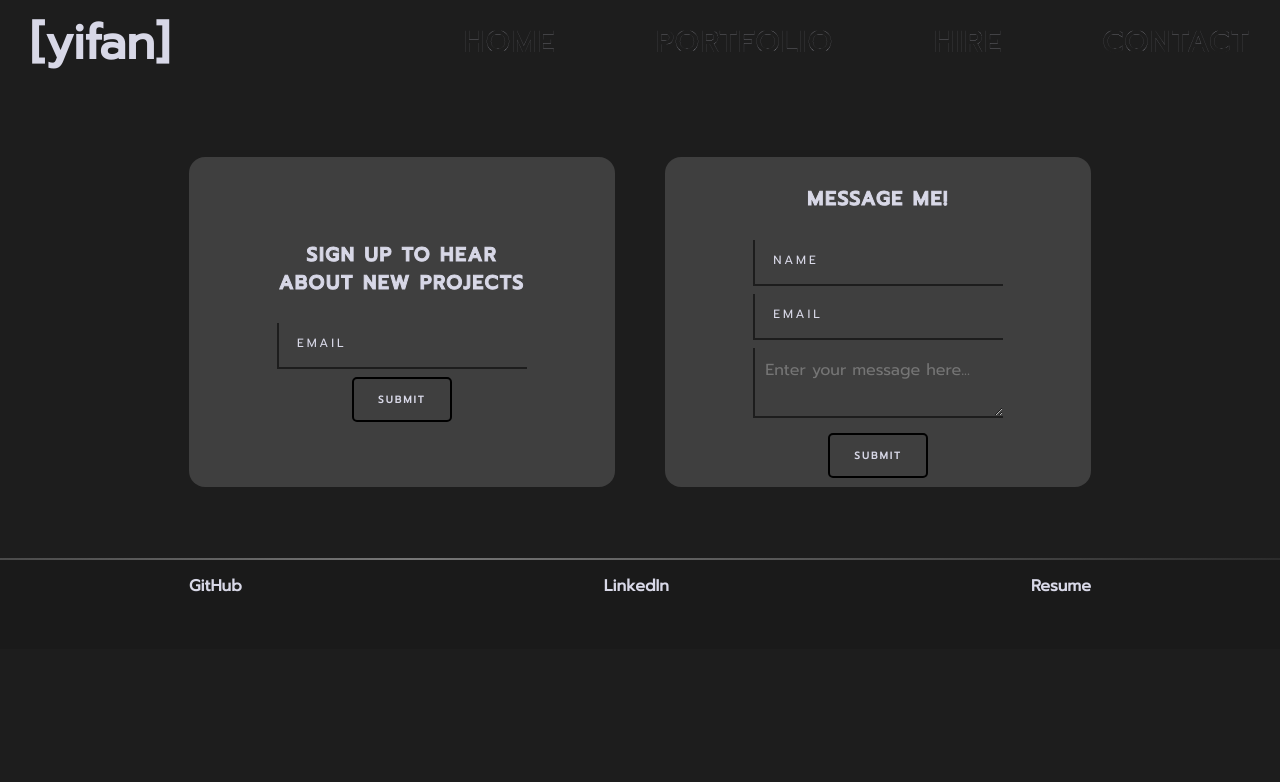
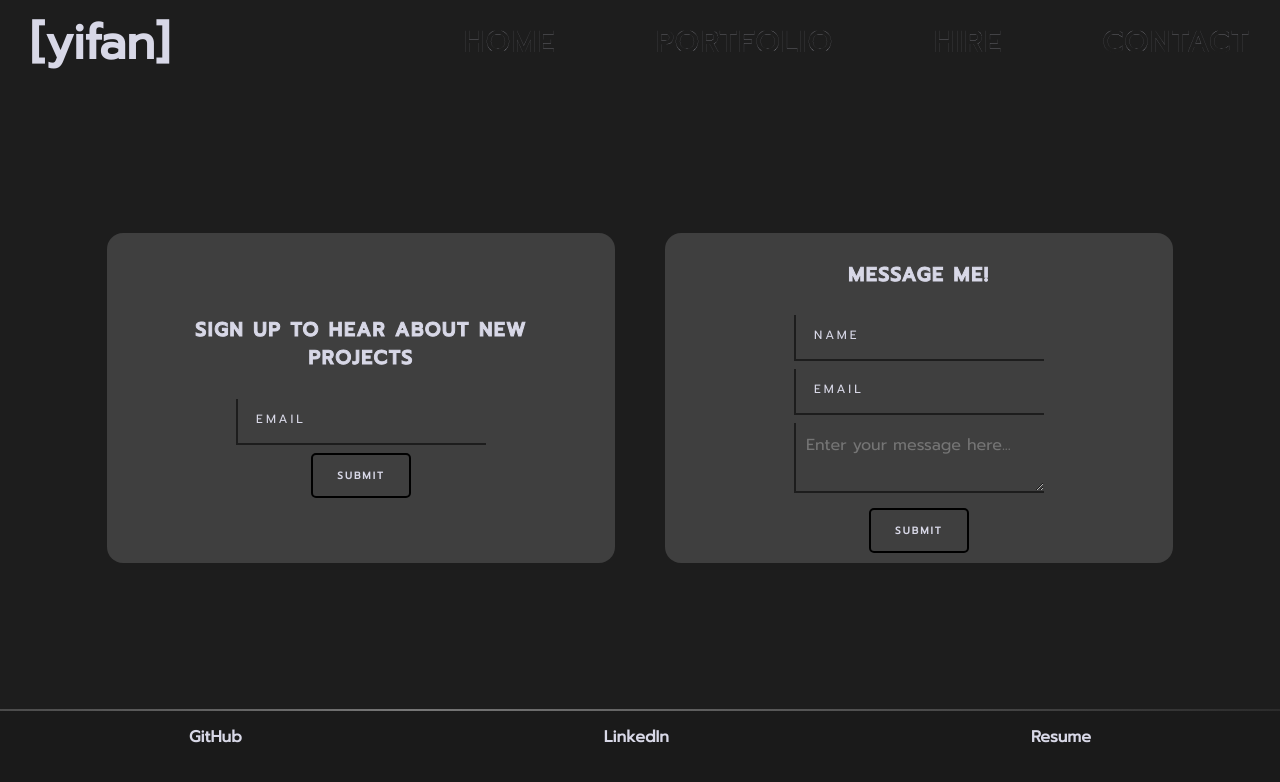
Before and after one commit to yifan117/my-portfolio, a SvelteKit app: page /contact-me in a window 1280 px wide. Shown: the top 782 px of the page. Built offline with nearby package versions, Linux system fonts and the light colour scheme; some icons are missing.

Commit message:
fixed resizing card issue for contact page

```diff
--- a/src/routes/contact-me/+page.svelte
+++ b/src/routes/contact-me/+page.svelte
@@ -68,6 +68,7 @@ body
     width 100vw
     margin 0px
     height 100vh
+    justify-content space-between
     flex-direction column
     align-items center
     background #1D1D1D
@@ -101,7 +102,8 @@ span
     align-items center
     padding 80px
     flex-direction column
-    width 40%
+    width 100%
+    max-width 80%
     height 70%
     background rgba(255, 255, 255, 0.15)
     border-radius 16px
```
